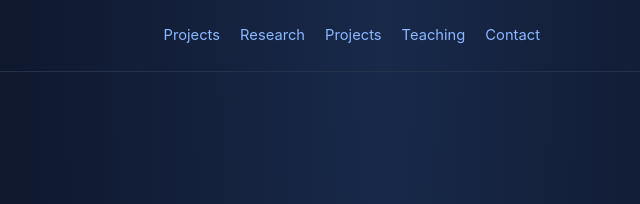
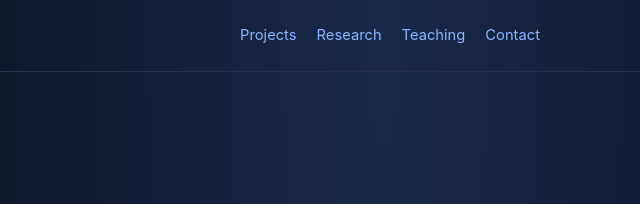
Before and after one commit to AliHassanAbbas/AliHassanAbbas.github.io, a plain HTML site: page index.html in a window 1280 px wide. Shown: the top 204 px of the page, 640-1280 px from the left. Drawn offline with Linux system fonts and the light colour scheme.

Commit message:
Clean portfolio navigation after project showcase redesign

```diff
--- a/index.html
+++ b/index.html
@@ -38,7 +38,7 @@
   </style>
 </head>
 <body>
-<header><div class="wrap"><nav><a class="brand" href="#">ALI HASSAN ABBAS</a><div class="links"><a href="#work">Projects</a><a href="#focus">Research</a><a href="#work">Projects</a><a href="#teaching">Teaching</a><a href="#connect">Contact</a></div></nav></div></header>
+<header><div class="wrap"><nav><a class="brand" href="#">ALI HASSAN ABBAS</a><div class="links"><a href="#work">Projects</a><a href="#focus">Research</a><a href="#teaching">Teaching</a><a href="#connect">Contact</a></div></nav></div></header>
 <main>
   <div class="wrap">
     <section class="hero" style="border:0">
```
